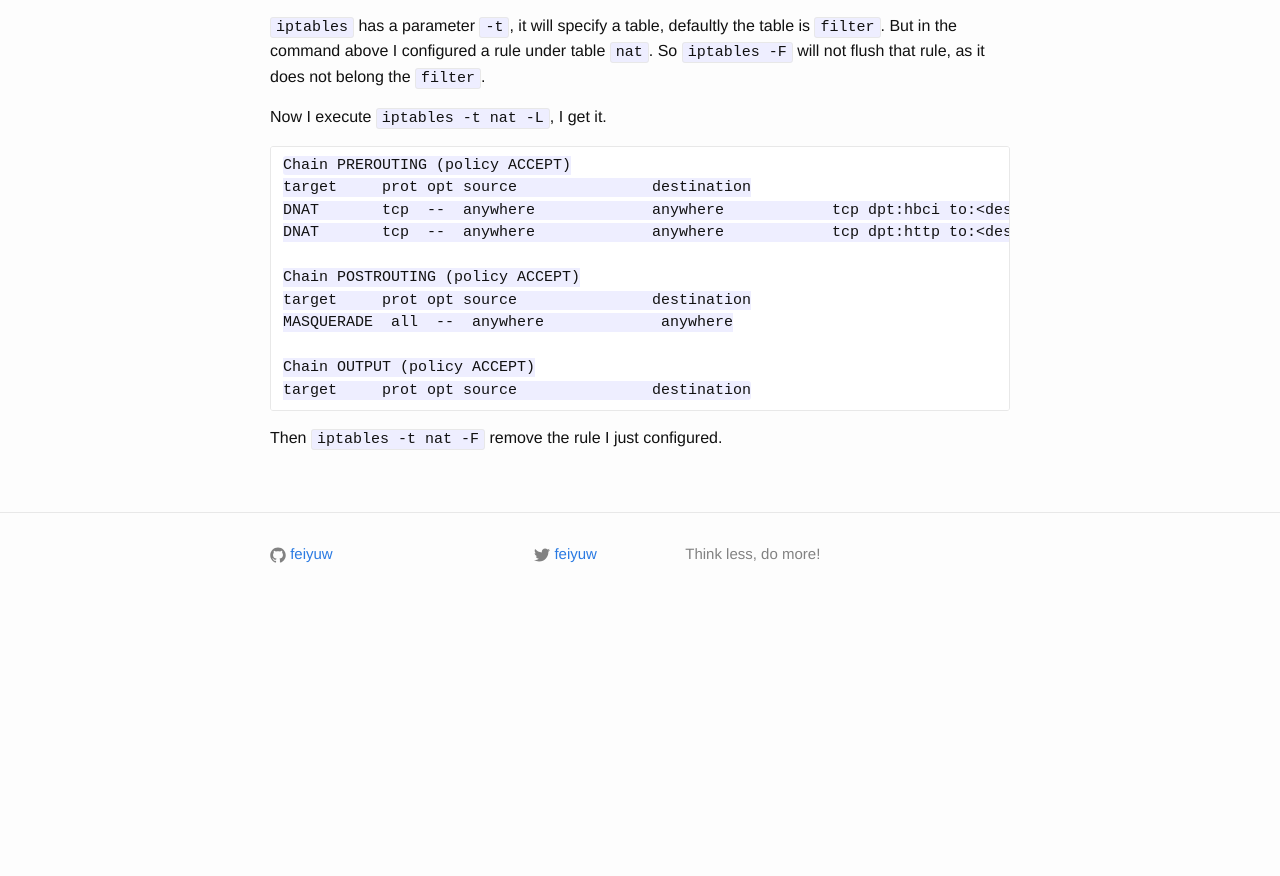
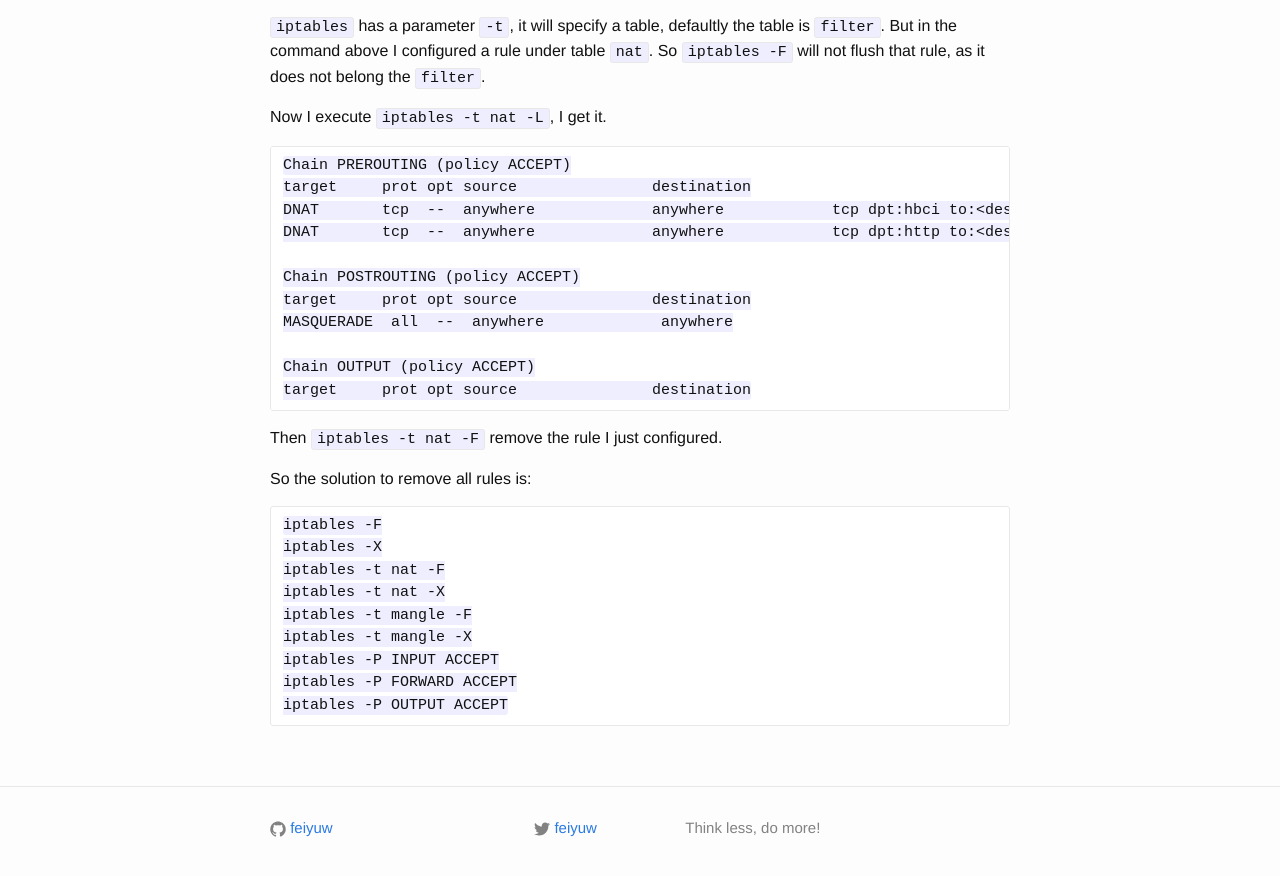
Before and after one commit to feiyuw/feiyuw.github.io, a Jekyll site: the page built from _posts/2015-01-23-from-iptables-rules-reset.md, in a window 1280 px wide and 900 px high, scrolled down 953 px. Shown: the top 876 px of the window. Built offline with Jekyll 4.4.1, drawn with Linux system fonts in a browser that asks for light colours; before the commit the page ends 1578 px from its top, so only the background shows below that.

Commit message:
update blog

```diff
--- a/_posts/2015-01-23-from-iptables-rules-reset.md
+++ b/_posts/2015-01-23-from-iptables-rules-reset.md
@@ -53,3 +53,15 @@ Now I execute `iptables -t nat -L`, I get it.
     target     prot opt source               destination
 
 Then `iptables -t nat -F` remove the rule I just configured.
+
+So the solution to remove all rules is:
+
+    iptables -F
+    iptables -X
+    iptables -t nat -F
+    iptables -t nat -X
+    iptables -t mangle -F
+    iptables -t mangle -X
+    iptables -P INPUT ACCEPT
+    iptables -P FORWARD ACCEPT
+    iptables -P OUTPUT ACCEPT
```
